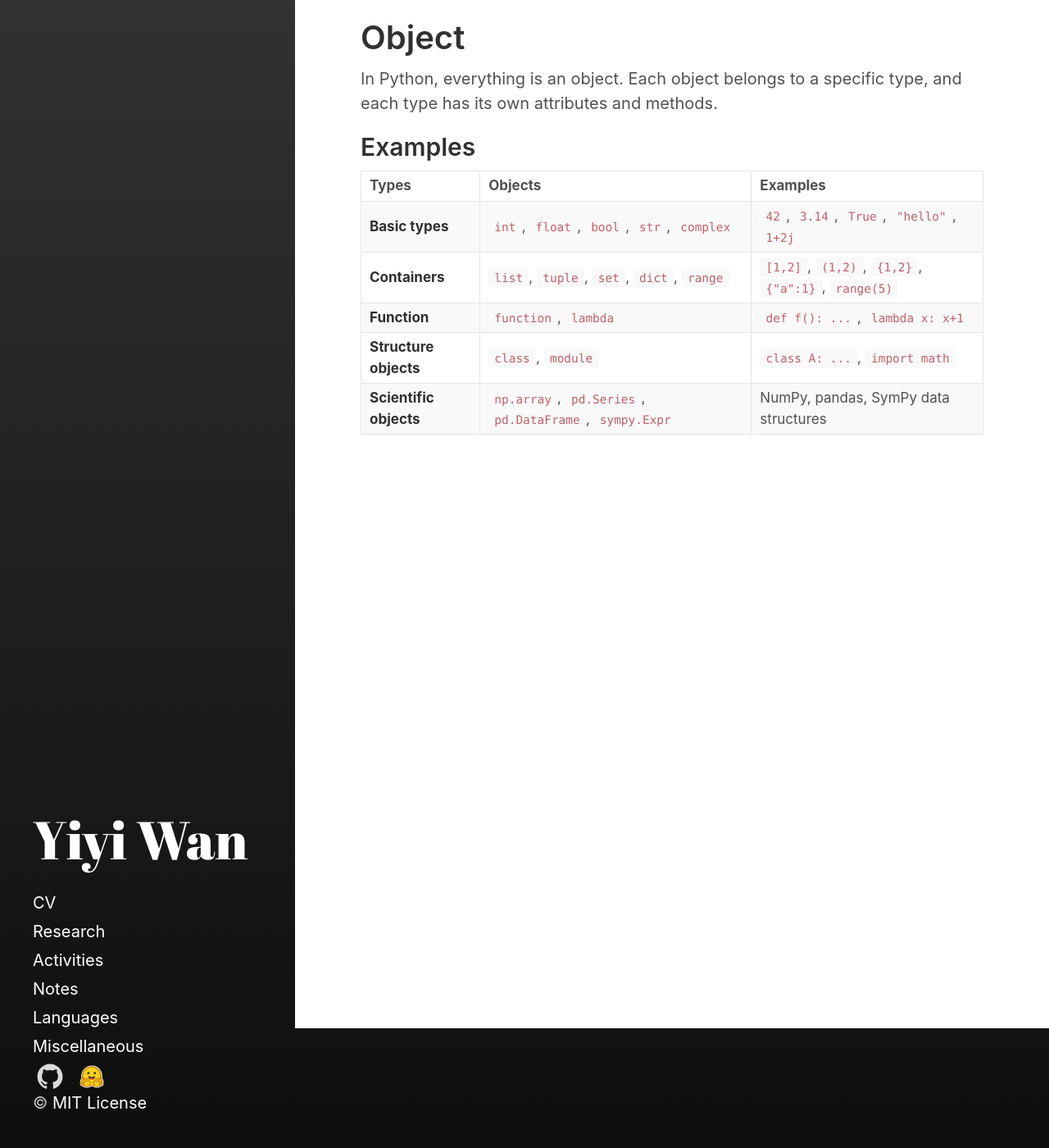
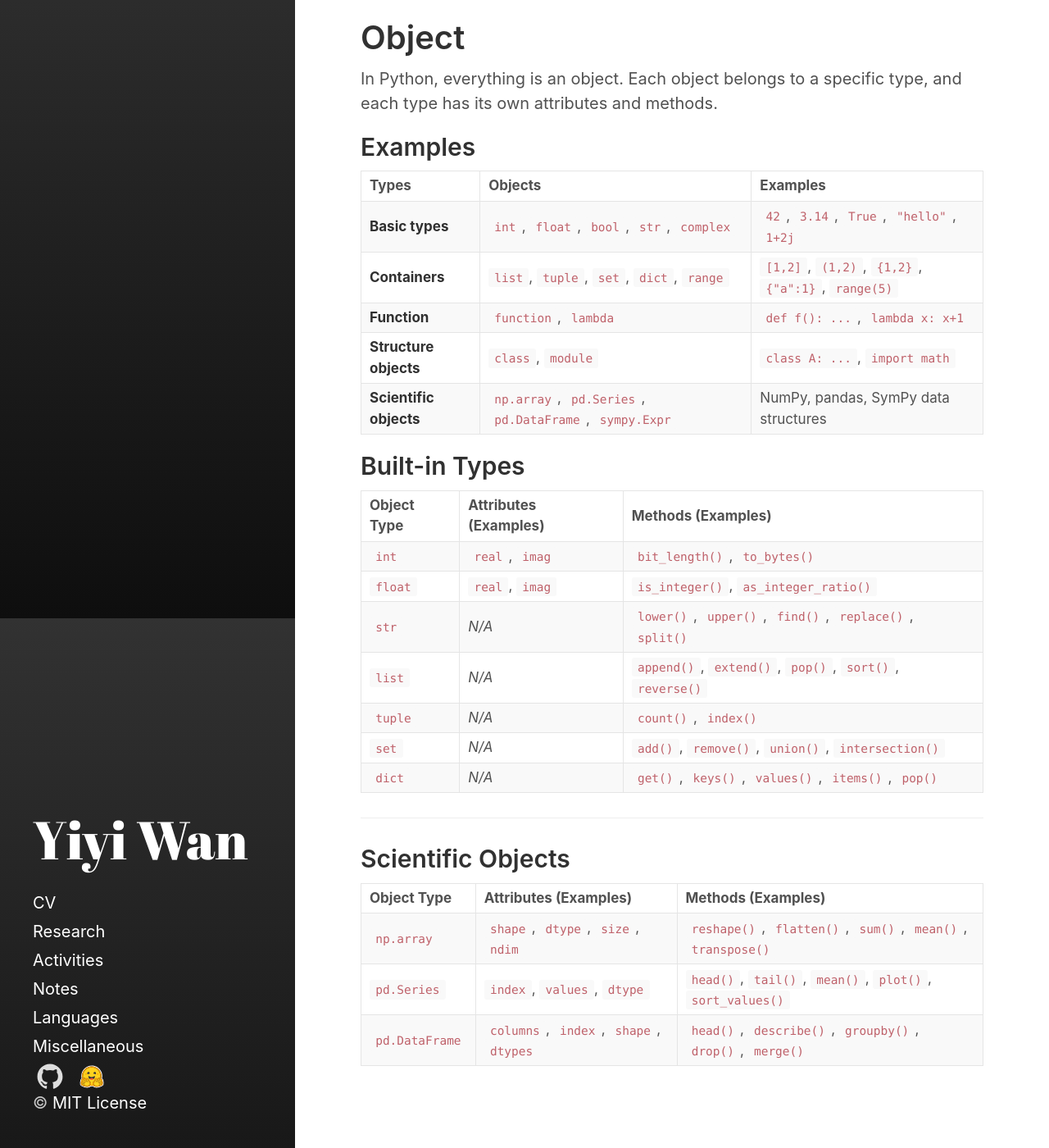
Before and after one commit to Roimex/Roimex.github.io, a Jekyll site: the page built from pages/notes/CS/python(1).md, in a window 1280 px wide and 1400 px high, scrolled down 146 px. Shown: the whole window at 82% size. Built offline with Jekyll 4.4.1, drawn with Linux system fonts in a browser that asks for light colours; our own code applies the rules of GitHub Pages for plain Markdown files.

Commit message:
Update python(1).md

```diff
--- a/pages/notes/CS/python(1).md
+++ b/pages/notes/CS/python(1).md
@@ -11,3 +11,25 @@ In Python, everything is an object. Each object belongs to a specific type, and
 | **Function**| `function`, `lambda`     | `def f(): ...`, `lambda x: x+1`        |
 | **Structure objects**| `class`, `module`       | `class A: ...`, `import math`          |
 | **Scientific objects** | `np.array`, `pd.Series`, `pd.DataFrame`, `sympy.Expr` | NumPy, pandas, SymPy data structures |
+
+## Built-in Types
+
+| Object Type | Attributes (Examples)       | Methods (Examples)                                      |
+|-------------|------------------------------|----------------------------------------------------------|
+| `int`       | `real`, `imag`               | `bit_length()`, `to_bytes()`                             |
+| `float`     | `real`, `imag`               | `is_integer()`, `as_integer_ratio()`                     |
+| `str`       | *N/A*                        | `lower()`, `upper()`, `find()`, `replace()`, `split()`   |
+| `list`      | *N/A*                        | `append()`, `extend()`, `pop()`, `sort()`, `reverse()`   |
+| `tuple`     | *N/A*                        | `count()`, `index()`                                     |
+| `set`       | *N/A*                        | `add()`, `remove()`, `union()`, `intersection()`         |
+| `dict`      | *N/A*                        | `get()`, `keys()`, `values()`, `items()`, `pop()`        |
+
+---
+
+## Scientific Objects
+
+| Object Type      | Attributes (Examples)                   | Methods (Examples)                                      |
+|------------------|------------------------------------------|----------------------------------------------------------|
+| `np.array`       | `shape`, `dtype`, `size`, `ndim`         | `reshape()`, `flatten()`, `sum()`, `mean()`, `transpose()` |
+| `pd.Series`      | `index`, `values`, `dtype`               | `head()`, `tail()`, `mean()`, `plot()`, `sort_values()`   |
+| `pd.DataFrame`   | `columns`, `index`, `shape`, `dtypes`    | `head()`, `describe()`, `groupby()`, `drop()`, `merge()`  |
```
